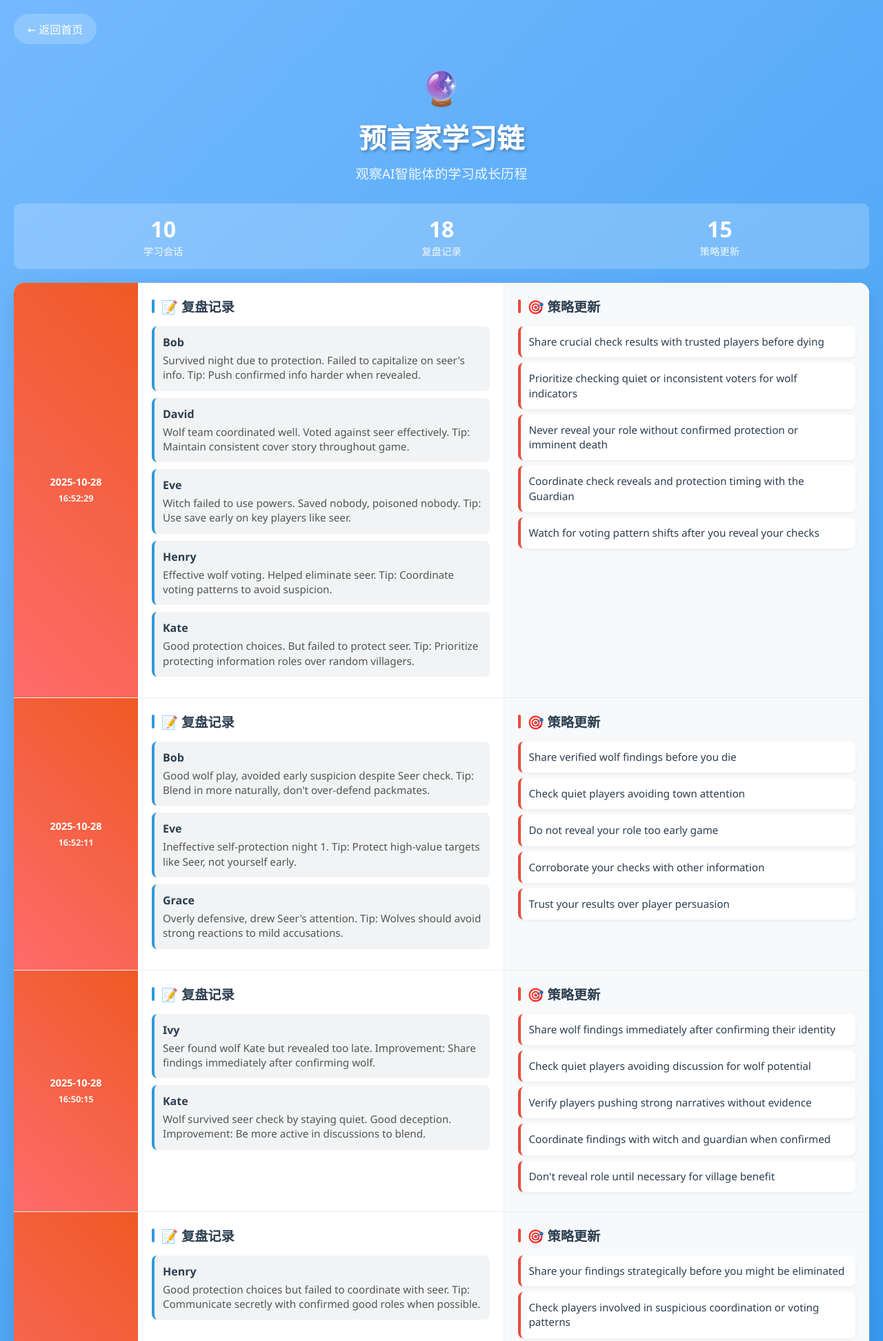
After one commit to ZhangzrJerry/werewolf, a Flask app: page /learning-chain/seer in a window 1280 px wide. The commit adds this page. Shown: the top 1944 px of the page at 69% size. Run offline with Flask 3, Linux system fonts and the light colour scheme; some libraries are stand-ins or nearby versions.

Commit message:
feat: implement learning chain feature for AI roles; add navigation and styling for learning sessions

```diff
--- a/visualization/app.py
+++ b/visualization/app.py
@@ -156,10 +156,169 @@ def read_reviews_from_folder(folder: Path):
         return None
 
 
+def get_role_learning_data(role):
+    """获取指定角色的学习数据"""
+    base_dir = Path(__file__).parent.parent
+    reviews_dir = base_dir / ".training" / "reviews"
+    strategies_dir = base_dir / ".training" / "strategies"
+
+    learning_sessions = []
+    total_reviews = 0
+    total_strategies = 0
+
+    # 获取策略文件中的所有策略
+    strategy_file = strategies_dir / f"{role}.json"
+    current_strategies = []
+    if strategy_file.exists():
+        try:
+            with open(strategy_file, "r", encoding="utf-8") as f:
+                strategy_data = json.load(f)
+                current_strategies = strategy_data.get("rules", [])
+                total_strategies = len(current_strategies)
+        except Exception as e:
+            print(f"Error reading strategy file for {role}: {e}")
+
+    # 遍历所有复盘会话
+    if reviews_dir.exists():
+        session_dirs = sorted(
+            [d for d in reviews_dir.iterdir() if d.is_dir()],
+            key=lambda x: x.name,
+            reverse=True,
+        )
+
+        for session_dir in session_dirs:
+            try:
+                # 解析时间戳
+                timestamp = session_dir.name
+                date_part = timestamp[:8]  # YYYYMMDD
+                time_part = timestamp[9:]  # HHMMSS
+
+                formatted_date = f"{date_part[:4]}-{date_part[4:6]}-{date_part[6:8]}"
+                formatted_time = f"{time_part[:2]}:{time_part[2:4]}:{time_part[4:6]}"
+
+                # 收集该会话的复盘记录
+                session_reviews = []
+                session_strategies = []
+
+                # 首先尝试从full_analysis.json获取结构化数据
+                full_analysis_file = session_dir / "full_analysis.json"
+                if full_analysis_file.exists():
+                    try:
+                        with open(full_analysis_file, "r", encoding="utf-8") as f:
+                            analysis_data = json.load(f)
+
+                        # 获取角色相关的复盘记录
+                        per_player = analysis_data.get("per_player", {})
+                        for player, review in per_player.items():
+                            if is_role_relevant_review(review, role):
+                                session_reviews.append(
+                                    {"player": player, "content": review}
+                                )
+
+                        # 获取角色相关的lessons作为策略
+                        lessons = analysis_data.get("lessons", {})
+                        role_key = role.capitalize()  # 首字母大写匹配JSON中的格式
+                        if role_key in lessons:
+                            session_strategies = lessons[role_key][:5]  # 取前5条
+
+                    except Exception as e:
+                        print(
+                            f"Error reading full_analysis.json in {session_dir.name}: {e}"
+                        )
+
+                # 如果没有从full_analysis获取到数据，则从单独的review文件获取
+                if not session_reviews:
+                    for review_file in session_dir.glob("*_review.txt"):
+                        player_name = review_file.name.replace("_review.txt", "")
+                        try:
+                            with open(review_file, "r", encoding="utf-8") as f:
+                                content = f.read().strip()
+                                if content and is_role_relevant_review(content, role):
+                                    session_reviews.append(
+                                        {"player": player_name, "content": content}
+                                    )
+                        except Exception as e:
+                            print(f"Error reading review file {review_file}: {e}")
+
+                # 如果没有会话特定的策略，使用当前策略的一部分
+                if not session_strategies and current_strategies:
+                    session_strategies = current_strategies[:3]
+
+                total_reviews += len(session_reviews)
+
+                # 只有有数据时才添加会话
+                if session_reviews or session_strategies:
+                    learning_sessions.append(
+                        {
+                            "date": formatted_date,
+                            "time": formatted_time,
+                            "reviews": session_reviews,
+                            "strategies": session_strategies,
+                            "timestamp": timestamp,
+                        }
+                    )
+
+            except Exception as e:
+                print(f"Error processing session {session_dir.name}: {e}")
+
+    return {
+        "sessions": learning_sessions,
+        "total_sessions": len(learning_sessions),
+        "total_reviews": total_reviews,
+        "total_strategies": total_strategies,
+    }
+
+
+def is_role_relevant_review(content, role):
+    """判断复盘内容是否与指定角色相关"""
+    role_keywords = {
+        "seer": ["预言家", "seer", "查验", "验人", "警徽"],
+        "werewolf": ["狼人", "werewolf", "刀人", "狼队"],
+        "witch": ["女巫", "witch", "毒药", "解药"],
+        "villager": ["村民", "villager", "票型", "发言"],
+        "guardian": ["守卫", "guardian", "守护", "撞刀"],
+        "hunter": ["猎人", "hunter", "开枪", "带走"],
+    }
+
+    keywords = role_keywords.get(role, [])
+    content_lower = content.lower()
+
+    return any(keyword.lower() in content_lower for keyword in keywords)
+
+
 @app.route("/")
 def index():
     """Main page - show log file selector"""
     return render_template("index.html")
+
+
+@app.route("/learning-chain/<role>")
+def learning_chain(role):
+    """学习链页面 - 显示指定角色的学习历程"""
+    role_config = {
+        "seer": {"name": "预言家", "icon": "🔮"},
+        "werewolf": {"name": "狼人", "icon": "🐺"},
+        "witch": {"name": "女巫", "icon": "🧙‍♀️"},
+        "villager": {"name": "村民", "icon": "👨‍🌾"},
+        "guardian": {"name": "守卫", "icon": "🛡️"},
+        "hunter": {"name": "猎人", "icon": "🏹"},
+    }
+
+    if role not in role_config:
+        return "角色不存在", 404
+
+    learning_data = get_role_learning_data(role)
+
+    return render_template(
+        "learning_chain.html",
+        role=role,
+        role_name=role_config[role]["name"],
+        role_icon=role_config[role]["icon"],
+        learning_data=learning_data["sessions"],
+        total_sessions=learning_data["total_sessions"],
+        total_reviews=learning_data["total_reviews"],
+        total_strategies=learning_data["total_strategies"],
+    )
 
 
 @app.route("/api/logs")
--- /dev/null
+++ b/visualization/templates/learning_chain.html
@@ -0,0 +1,331 @@
+<!DOCTYPE html>
+<html lang="zh-CN">
+
+<head>
+    <meta charset="UTF-8">
+    <meta name="viewport" content="width=device-width, initial-scale=1.0">
+    <title>{{ role_name }}学习链 - 狼人杀AI</title>
+    <style>
+        * {
+            margin: 0;
+            padding: 0;
+            box-sizing: border-box;
+        }
+
+        body {
+            font-family: 'Segoe UI', Tahoma, Geneva, Verdana, sans-serif;
+            background: linear-gradient(135deg, #667eea 0%, #764ba2 100%);
+            min-height: 100vh;
+            color: #333;
+        }
+
+        .container {
+            max-width: 1400px;
+            margin: 0 auto;
+            padding: 20px;
+        }
+
+        .header {
+            text-align: center;
+            color: white;
+            margin-bottom: 30px;
+        }
+
+        .header h1 {
+            font-size: 2.5em;
+            margin-bottom: 10px;
+            text-shadow: 2px 2px 4px rgba(0, 0, 0, 0.3);
+        }
+
+        .header p {
+            font-size: 1.2em;
+            opacity: 0.9;
+        }
+
+        .role-icon {
+            font-size: 3em;
+            margin: 10px;
+        }
+
+        .learning-chain {
+            background: white;
+            border-radius: 15px;
+            box-shadow: 0 10px 30px rgba(0, 0, 0, 0.1);
+            overflow: hidden;
+        }
+
+        .chain-item {
+            display: flex;
+            border-bottom: 1px solid #eee;
+            transition: background-color 0.3s ease;
+        }
+
+        .chain-item:hover {
+            background-color: #f8f9fa;
+        }
+
+        .chain-item:last-child {
+            border-bottom: none;
+        }
+
+        .timestamp {
+            background: linear-gradient(45deg, #ff6b6b, #ee5a24);
+            color: white;
+            padding: 20px;
+            width: 180px;
+            display: flex;
+            flex-direction: column;
+            justify-content: center;
+            align-items: center;
+            font-weight: bold;
+        }
+
+        .timestamp .date {
+            font-size: 0.9em;
+            margin-bottom: 5px;
+        }
+
+        .timestamp .time {
+            font-size: 0.8em;
+            opacity: 0.9;
+        }
+
+        .content-area {
+            flex: 1;
+            display: flex;
+        }
+
+        .reviews-section {
+            flex: 1;
+            padding: 20px;
+            border-right: 1px solid #eee;
+        }
+
+        .strategies-section {
+            flex: 1;
+            padding: 20px;
+            background-color: #f8f9fa;
+        }
+
+        .section-title {
+            font-size: 1.2em;
+            font-weight: bold;
+            margin-bottom: 15px;
+            color: #2c3e50;
+            display: flex;
+            align-items: center;
+        }
+
+        .section-title::before {
+            content: '';
+            width: 4px;
+            height: 20px;
+            background: #3498db;
+            margin-right: 10px;
+            border-radius: 2px;
+        }
+
+        .strategies-section .section-title::before {
+            background: #e74c3c;
+        }
+
+        .review-item {
+            background: #f1f3f4;
+            padding: 12px;
+            margin-bottom: 10px;
+            border-radius: 8px;
+            border-left: 4px solid #3498db;
+        }
+
+        .review-item .player-name {
+            font-weight: bold;
+            color: #2c3e50;
+            margin-bottom: 5px;
+        }
+
+        .review-item .review-text {
+            color: #555;
+            line-height: 1.4;
+            font-size: 0.95em;
+        }
+
+        .strategy-item {
+            background: white;
+            padding: 12px;
+            margin-bottom: 8px;
+            border-radius: 8px;
+            border-left: 4px solid #e74c3c;
+            box-shadow: 0 2px 4px rgba(0, 0, 0, 0.05);
+        }
+
+        .strategy-text {
+            color: #2c3e50;
+            line-height: 1.4;
+            font-size: 0.95em;
+        }
+
+        .stats {
+            display: flex;
+            justify-content: space-around;
+            margin-bottom: 20px;
+            background: rgba(255, 255, 255, 0.2);
+            border-radius: 10px;
+            padding: 15px;
+        }
+
+        .stat-item {
+            text-align: center;
+            color: white;
+        }
+
+        .stat-number {
+            font-size: 2em;
+            font-weight: bold;
+            display: block;
+        }
+
+        .stat-label {
+            font-size: 0.9em;
+            opacity: 0.9;
+        }
+
+        .empty-state {
+            text-align: center;
+            color: #999;
+            padding: 40px;
+            font-style: italic;
+        }
+
+        .back-link {
+            display: inline-block;
+            background: rgba(255, 255, 255, 0.2);
+            color: white;
+            padding: 10px 20px;
+            border-radius: 25px;
+            text-decoration: none;
+            margin-bottom: 20px;
+            transition: background-color 0.3s ease;
+        }
+
+        .back-link:hover {
+            background: rgba(255, 255, 255, 0.3);
+        }
+
+        .role-seer {
+            background: linear-gradient(135deg, #74b9ff, #0984e3);
+        }
+
+        .role-werewolf {
+            background: linear-gradient(135deg, #fd79a8, #e84393);
+        }
+
+        .role-witch {
+            background: linear-gradient(135deg, #a29bfe, #6c5ce7);
+        }
+
+        .role-villager {
+            background: linear-gradient(135deg, #55a3ff, #2d3436);
+        }
+
+        .role-guardian {
+            background: linear-gradient(135deg, #fdcb6e, #f39c12);
+        }
+
+        .role-hunter {
+            background: linear-gradient(135deg, #fd79a8, #d63031);
+        }
+
+        @media (max-width: 768px) {
+            .chain-item {
+                flex-direction: column;
+            }
+
+            .timestamp {
+                width: 100%;
+                padding: 15px;
+            }
+
+            .content-area {
+                flex-direction: column;
+            }
+
+            .reviews-section,
+            .strategies-section {
+                border: none;
+            }
+        }
+    </style>
+</head>
+
+<body class="role-{{ role }}">
+    <div class="container">
+        <a href="/" class="back-link">← 返回首页</a>
+
+        <div class="header">
+            <div class="role-icon">{{ role_icon }}</div>
+            <h1>{{ role_name }}学习链</h1>
+            <p>观察AI智能体的学习成长历程</p>
+        </div>
+
+        <div class="stats">
+            <div class="stat-item">
+                <span class="stat-number">{{ total_sessions }}</span>
+                <span class="stat-label">学习会话</span>
+            </div>
+            <div class="stat-item">
+                <span class="stat-number">{{ total_reviews }}</span>
+                <span class="stat-label">复盘记录</span>
+            </div>
+            <div class="stat-item">
+                <span class="stat-number">{{ total_strategies }}</span>
+                <span class="stat-label">策略更新</span>
+            </div>
+        </div>
+
+        <div class="learning-chain">
+            {% if learning_data %}
+            {% for session in learning_data %}
+            <div class="chain-item">
+                <div class="timestamp">
+                    <div class="date">{{ session.date }}</div>
+                    <div class="time">{{ session.time }}</div>
+                </div>
+                <div class="content-area">
+                    <div class="reviews-section">
+                        <div class="section-title">📝 复盘记录</div>
+                        {% if session.reviews %}
+                        {% for review in session.reviews %}
+                        <div class="review-item">
+                            <div class="player-name">{{ review.player }}</div>
+                            <div class="review-text">{{ review.content }}</div>
+                        </div>
+                        {% endfor %}
+                        {% else %}
+                        <div class="empty-state">本轮无相关复盘记录</div>
+                        {% endif %}
+                    </div>
+                    <div class="strategies-section">
+                        <div class="section-title">🎯 策略更新</div>
+                        {% if session.strategies %}
+                        {% for strategy in session.strategies %}
+                        <div class="strategy-item">
+                            <div class="strategy-text">{{ strategy }}</div>
+                        </div>
+                        {% endfor %}
+                        {% else %}
+                        <div class="empty-state">本轮无策略更新</div>
+                        {% endif %}
+                    </div>
+                </div>
+            </div>
+            {% endfor %}
+            {% else %}
+            <div class="empty-state">
+                暂无学习数据，请先运行游戏产生学习记录
+            </div>
+            {% endif %}
+        </div>
+    </div>
+</body>
+
+</html>
```
Also changed, not shown: visualization/static/style.css (+73 -0 lines), visualization/templates/index.html (+11 -0 lines), README.md, 1 other file.
